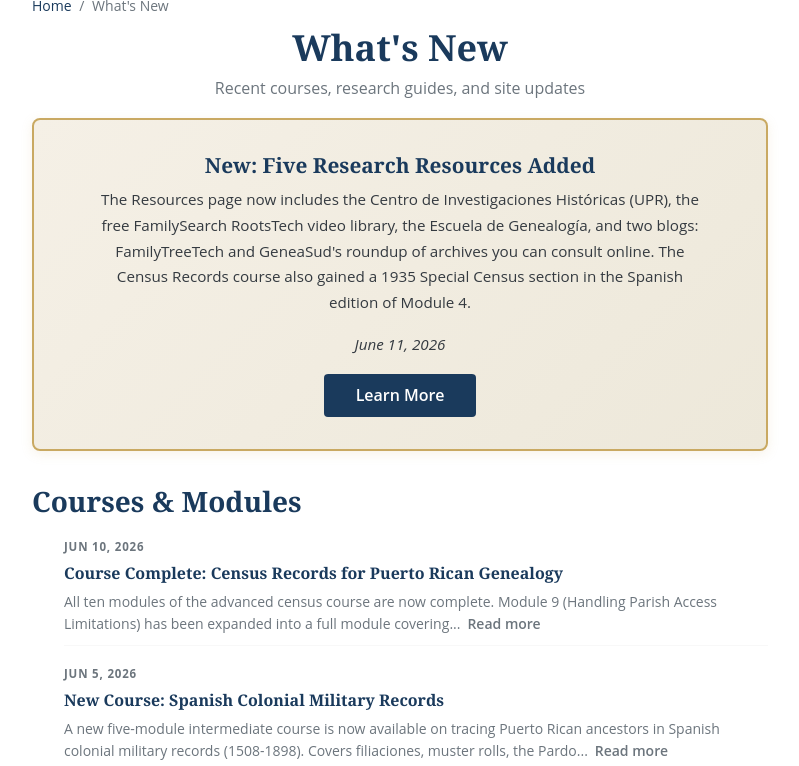
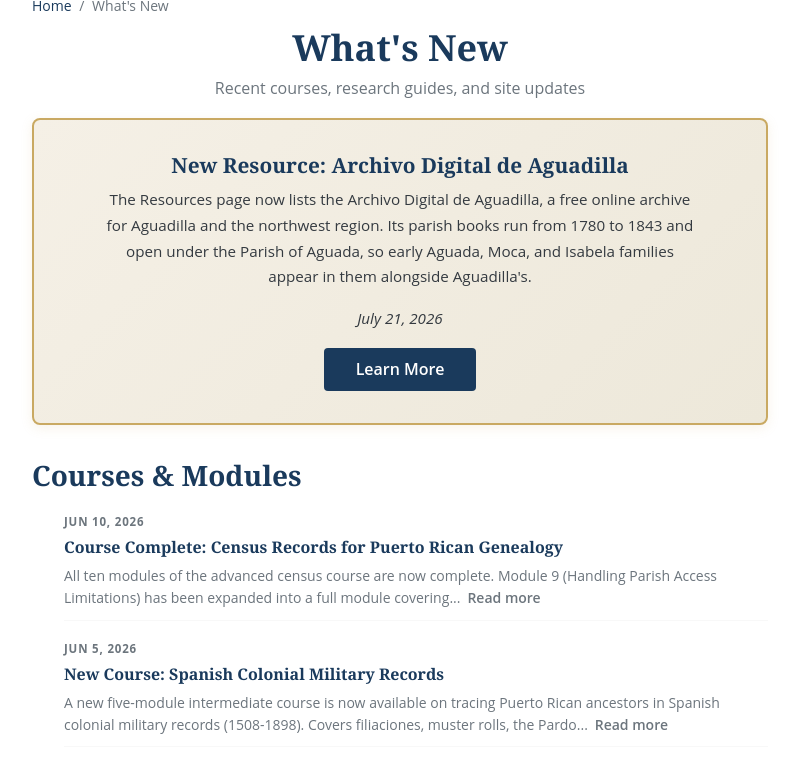
Before and after one commit to SylviaVargas/puertoricangenealogygroup, a Jekyll site: the page built from whats-new.md, in a window 1280 px wide and 900 px high, cut to the strip 134-900 px from the top of the window. Shown: the whole strip, without its empty margins (240-1039 px from the left). Built offline with Jekyll 4.4.1, drawn with Linux system fonts in a browser that asks for light colours; some of the changed text lies outside the part shown.

Commit message:
Update new resources in PuertoRicanGenealogy.org

```diff
--- a/_data/news.yml
+++ b/_data/news.yml
@@ -10,9 +10,16 @@
 #
 # Maintenance: add new entries at the top. Move old featured to non-featured.
 # To archive: move entries older than ~12 months to _data/news_archive_YYYY.yml
+- date: 2026-07-21
+  category: features
+  featured: true
+  title: "New Resource: Archivo Digital de Aguadilla"
+  body: "The Resources page now lists the Archivo Digital de Aguadilla, a free online archive for Aguadilla and the northwest region. Its parish books run from 1780 to 1843 and open under the Parish of Aguada, so early Aguada, Moca, and Isabela families appear in them alongside Aguadilla's."
+  link: /resources/
+
 - date: 2026-06-11
   category: features
-  featured: true
+  featured: false
   title: "New: Five Research Resources Added"
   body: "The Resources page now includes the Centro de Investigaciones Históricas (UPR), the free FamilySearch RootsTech video library, the Escuela de Genealogía, and two blogs: FamilyTreeTech and GeneaSud's roundup of archives you can consult online. The Census Records course also gained a 1935 Special Census section in the Spanish edition of Module 4."
   link: /resources/
--- a/_data/news_es.yml
+++ b/_data/news_es.yml
@@ -11,9 +11,16 @@
 # Mantenimiento: agregar entradas nuevas al inicio. Cambiar featured anterior a false.
 # Para archivar: mover entradas con más de ~12 meses a _data/news_es_archive_YYYY.yml
 
+- date: 2026-07-21
+  category: funciones
+  featured: true
+  title: "Nuevo recurso: Archivo Digital de Aguadilla"
+  body: "La página de Recursos ahora incluye el Archivo Digital de Aguadilla, un archivo en línea gratuito de Aguadilla y la región noroeste. Sus libros parroquiales abarcan de 1780 a 1843 y comienzan en la Parroquia de Aguada, por lo que en ellos aparecen familias tempranas de Aguada, Moca e Isabela junto a las de Aguadilla."
+  link: /es/recursos/
+
 - date: 2026-06-11
   category: funciones
-  featured: true
+  featured: false
   title: "Nuevo: Cinco recursos de investigación añadidos"
   body: "La página de Recursos ahora incluye el Centro de Investigaciones Históricas (UPR), la videoteca gratuita RootsTech de FamilySearch, la Escuela de Genealogía y dos blogs: FamilyTreeTech y la recopilación de GeneaSud sobre archivos que puedes consultar en línea. El curso de Registros Censales también ganó una sección sobre el Censo Especial de 1935 en la edición en español del Módulo 4."
   link: /es/recursos/
--- a/resources.md
+++ b/resources.md
@@ -220,6 +220,21 @@ A curated collection of archives, databases, and tools for researching Puerto Ri
 </details>
 <div class="card-footer">
 <a href="https://humanidades.uprrp.edu/historia/?page_id=148" target="_blank" rel="noopener noreferrer" class="card-link">Visit &#8594;</a>
+<a href="{{ '/contact/' | relative_url }}" class="card-report">Report broken link</a>
+</div>
+</div>
+
+<div class="card resource-card" data-category="archive">
+<div class="card-lang">&#127477;&#127479;</div>
+<span class="badge badge-external">Archive</span> <span class="badge badge-free">Free</span>
+<div class="card-title">Archivo Digital de Aguadilla</div>
+<div class="card-desc">Free digital archive for Aguadilla and the northwest region, including parish books from 1780 to 1843 covering baptisms, marriages, and burials.</div>
+<details class="card-more">
+<summary>More details</summary>
+<p>Founded by Hayd&#233;e E. Reichard and published in partnership with the Archivo Digital Nacional de Puerto Rico. The <a href="https://archivoaguadilla.org/2022/12/libros-parroquiales-de-aguadilla-1780-1843/" target="_blank" rel="noopener noreferrer">parish books, 1780&#8211;1843</a>, begin at the Parish of Aguada before continuing at San Carlos Borromeo in Aguadilla, so early Aguada, Moca, and Isabela families appear in them as well. Images are browsable through an alphabetical surname index; the archive notes that there are gaps and some volumes are missing. See also the <a href="{{ '/tools/municipality-guide/aguadilla/' | relative_url }}">Aguadilla municipality page</a>.</p>
+</details>
+<div class="card-footer">
+<a href="https://archivoaguadilla.org/" target="_blank" rel="noopener noreferrer" class="card-link">Visit &#8594;</a>
 <a href="{{ '/contact/' | relative_url }}" class="card-report">Report broken link</a>
 </div>
 </div>
```
Also changed, not shown: es/recursos.md (+15 -0 lines).
